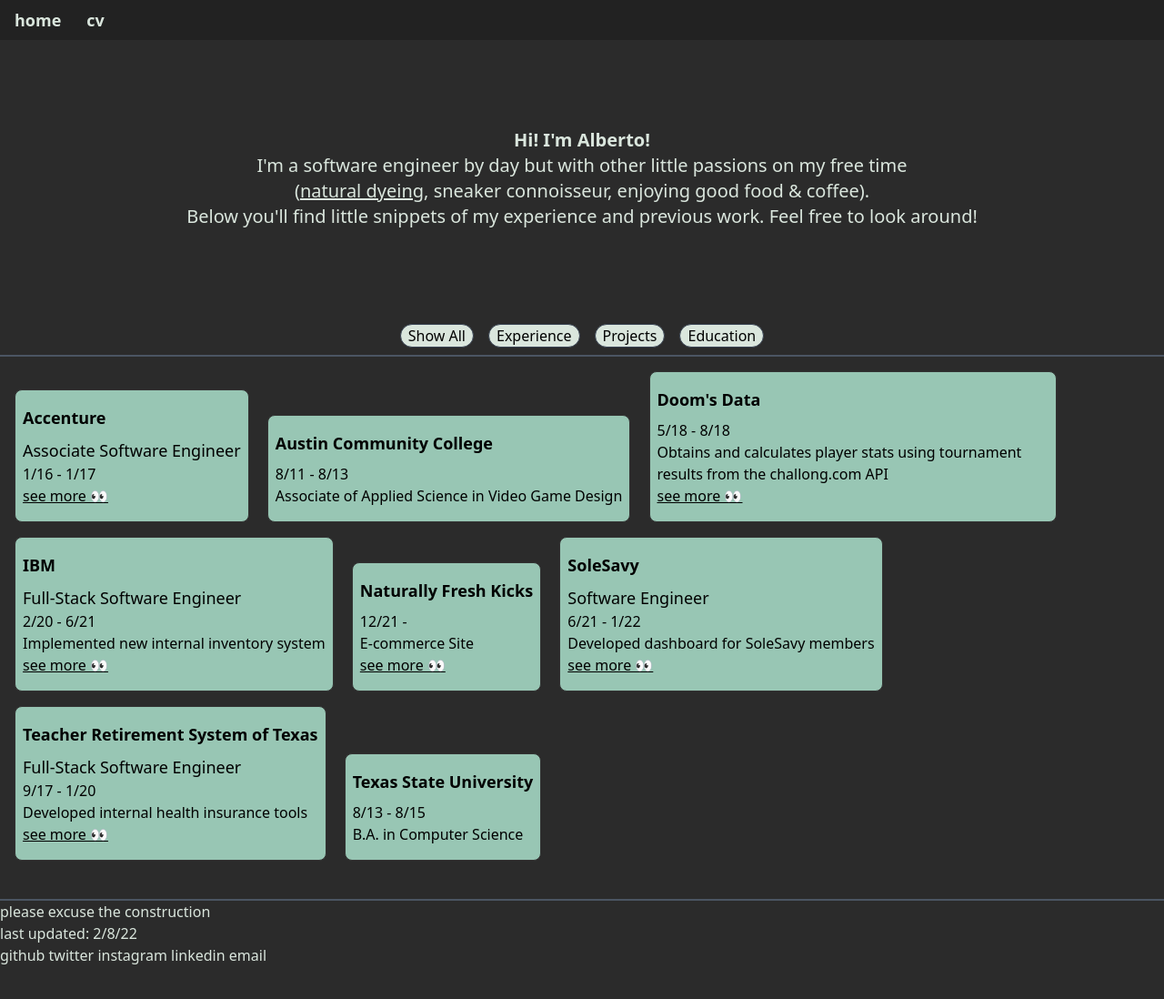
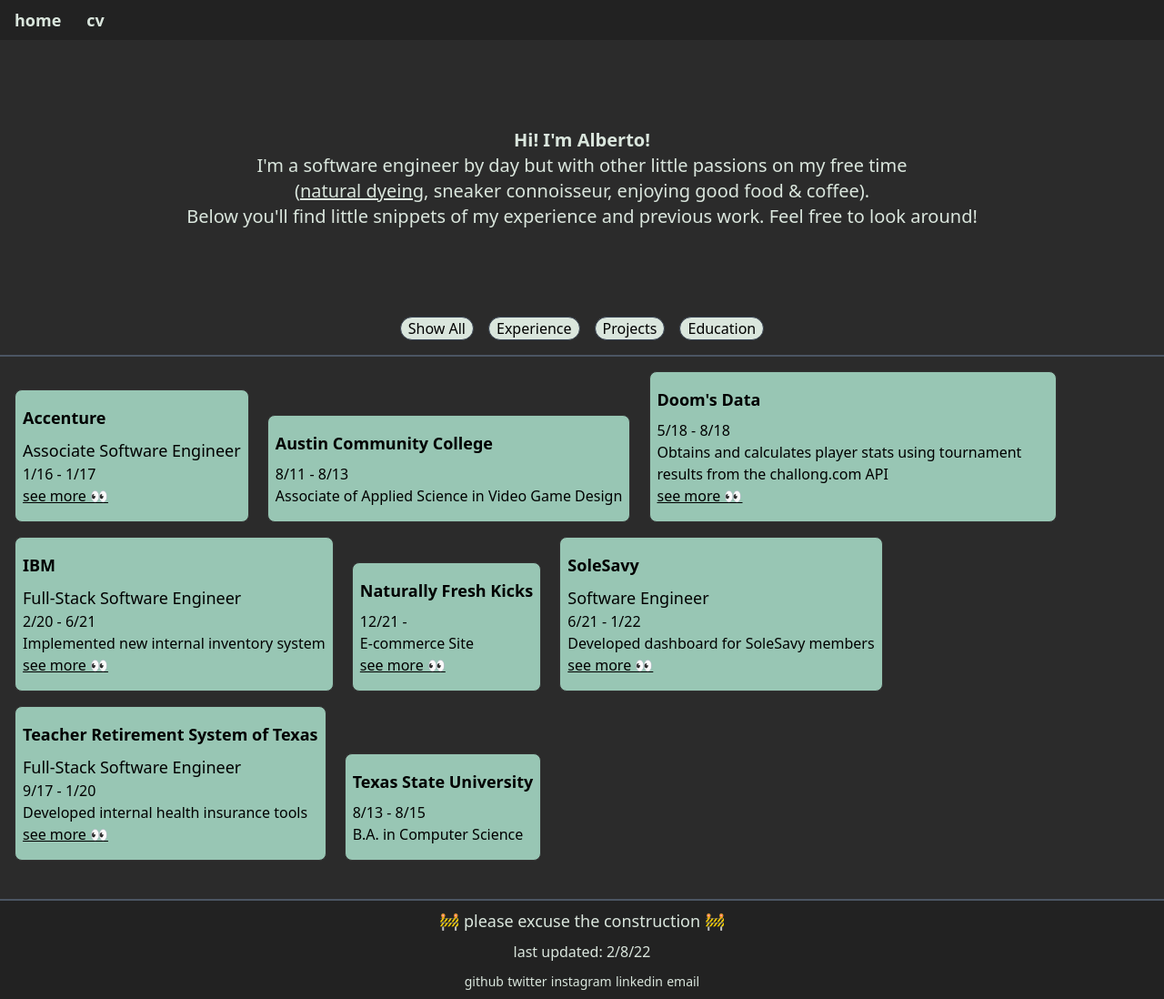
Before and after one commit to albertogodinez/albertogodinez.me, an Eleventy site: page src/index.njk in a window 1280 px wide. Shown: the whole page at 91% size. Before the commit the page ends 1062 px from the top, so only its background shows below. Built offline with nearby package versions, Linux system fonts and the light colour scheme; Eleventy itself is replaced by a stand-in of ours; files that its build step writes are made by us from their sources.

Commit message:
adds styling to footer

```diff
--- a/src/_includes/layouts/base.njk
+++ b/src/_includes/layouts/base.njk
@@ -17,15 +17,14 @@
     </main>
   </body>
   <footer>
-    <p>please excuse the construction</p>
-    <p>last updated: 2/8/22</p>
-    <div id="links">
-      <a href="{{ metadata.links.github }}">github</a>
-      <a href="{{ metadata.links.twitter }}">twitter</a>
-      <a href="{{ metadata.links.instagram }}">instagram</a>
-      <a href="{{ metadata.links.linkedin }}">linkedin</a>
-      <a href="{{ metadata.links.email }}">email</a>
-
+    <p class='thinLargeFont'>🚧 please excuse the construction 🚧</p>
+    <p class='thinFont'>last updated: 2/8/22</p>
+    <div>
+      <a class='link' href="{{ metadata.links.github }}">github</a>
+      <a class='link' href="{{ metadata.links.twitter }}">twitter</a>
+      <a class='link' href="{{ metadata.links.instagram }}">instagram</a>
+      <a class='link' href="{{ metadata.links.linkedin }}">linkedin</a>
+      <a class='link' href="{{ metadata.links.email }}">email</a>
     </div>
   </footer>
 </html>
--- a/src/css/tailwind.css
+++ b/src/css/tailwind.css
@@ -15,6 +15,11 @@ html {
 header {
   background-color: #222;
   @apply flex gap-7 font-bold text-lg px-4 py-2;
+}
+
+footer {
+  background-color: #222;
+  @apply flex flex-col gap-2 px-4 py-2 justify-center text-center;
 }
 
 header > a:hover {
@@ -36,7 +41,7 @@ header > a:hover {
 }
 
 #draggableToolBar {
-  @apply py-2 flex gap-4 justify-center;
+  @apply pb-4 flex gap-4 justify-center;
 }
 
 #draggableNotesArea {
@@ -137,3 +142,13 @@ header > a:hover {
 #inner-dropzone {
   height: 80px;
 }
+
+.link {
+  @apply font-extralight text-sm;
+  transition: all ease-in-out 300ms !important;
+}
+
+.link:hover {
+  @apply font-medium text-base underline;
+  transition: all ease-in-out 300ms !important;
+}
```
